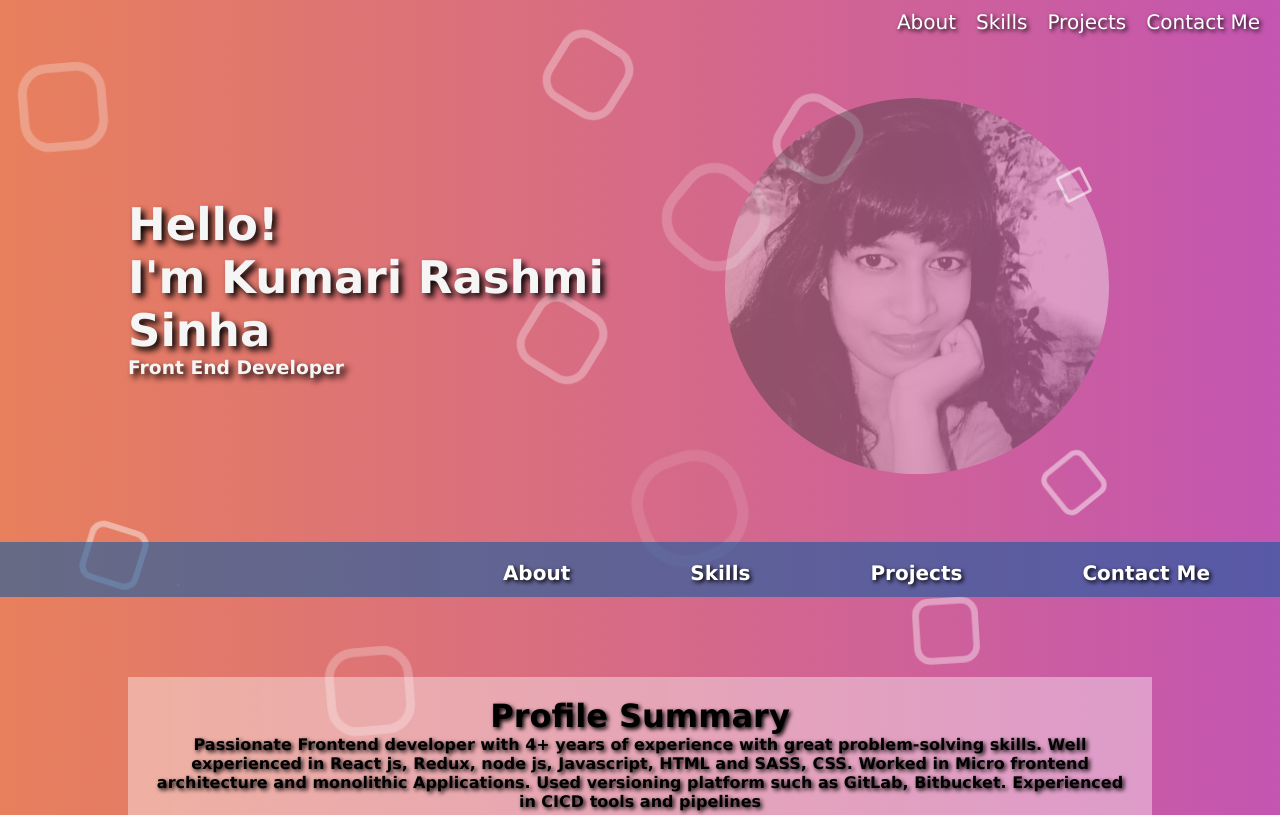
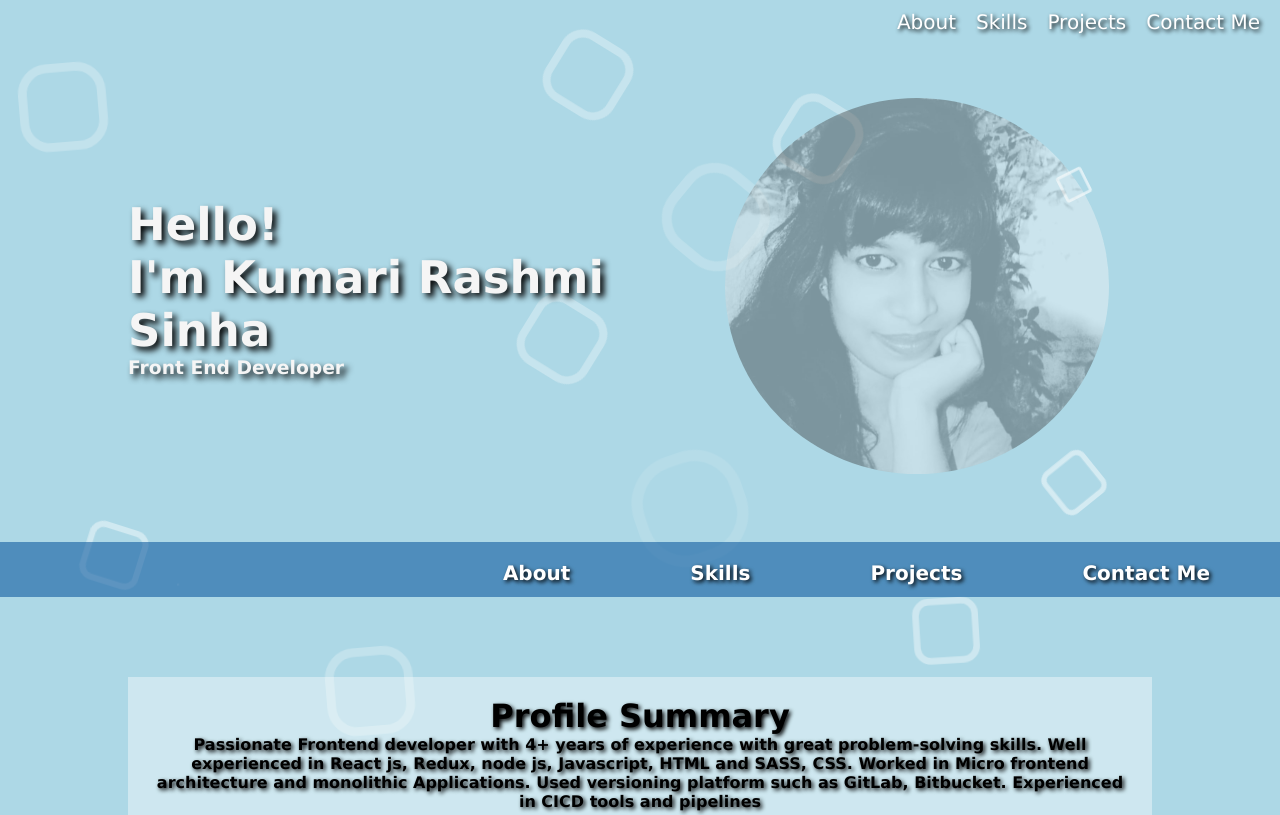
Before and after one commit to rashmiSinha7/resume-app, a React (Create React App) app: page / in a window 1280 px wide. Shown: the top 815 px of the page. Built offline with nearby package versions, Linux system fonts and the light colour scheme; no server answers.

Commit message:
revamp:changed bgcolor

```diff
--- a/src/App.css
+++ b/src/App.css
@@ -11,17 +11,18 @@ button :hover {
 body {
   margin: 0;
   padding: 0;
-  background: linear-gradient(
+  /* background: linear-gradient(
     90deg,
     #7462ff,
     #23d5ab,
     #f48e40,
     rgb(196, 85, 177)
-  );
+  ); */
+  background-color: lightblue;
   background-size: 400% 400%;
-  animation: color 12s ease-in-out infinite;
+  /* animation: color 12s ease-in-out infinite; */
 }
-@keyframes color {
+/* @keyframes color {
   0% {
     background-position: 0 50%;
   }
@@ -31,7 +32,7 @@ body {
   100% {
     background-position: 0 50%;
   }
-}
+} */
 .App {
   width: 100%;
   height: 95vh;
```
